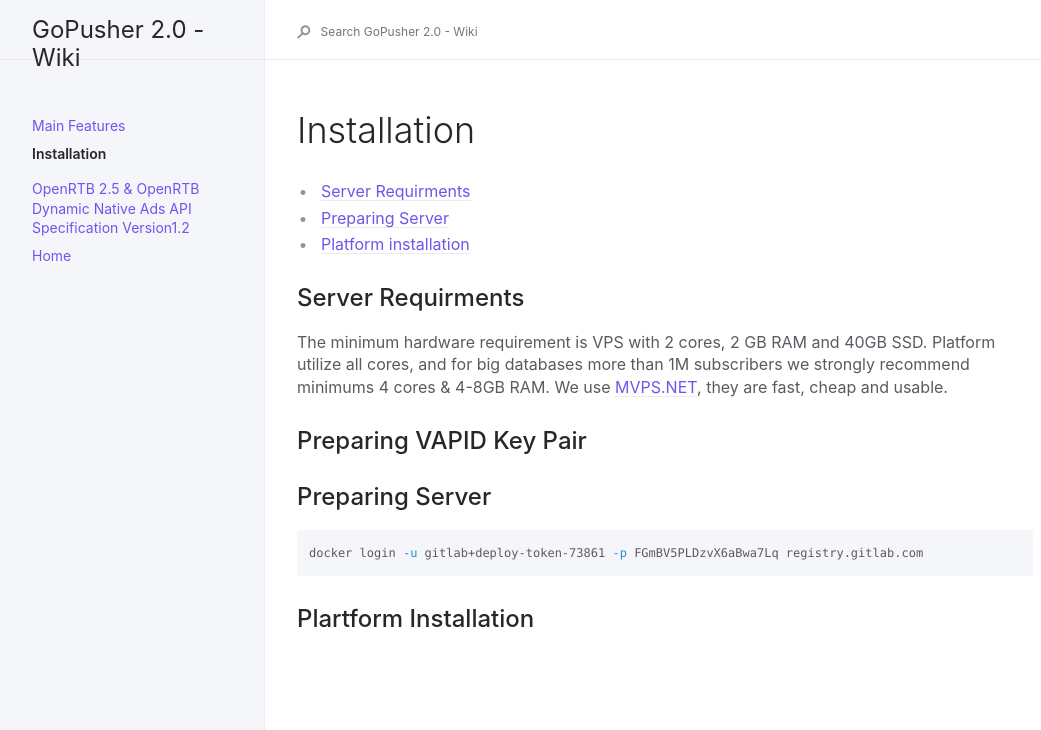
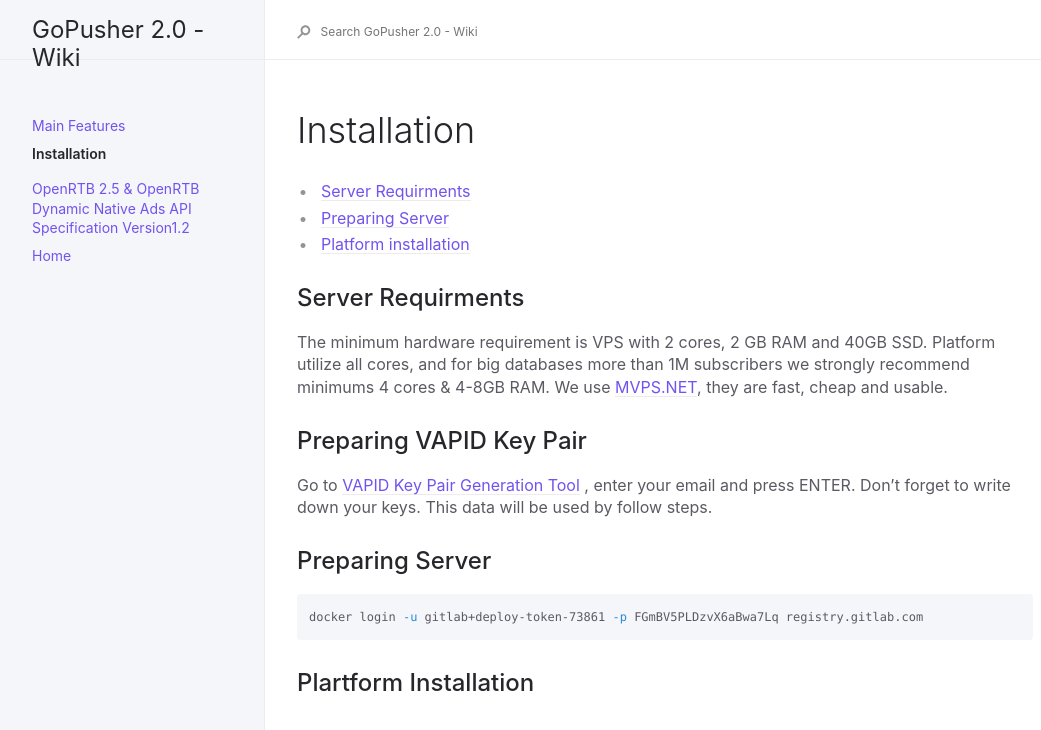
Before and after one commit to RapidCodeLab/gopusher-wiki, a Jekyll site: the page built from docs/02-install.md, in a window 1280 px wide. Shown: the top 730 px of the page, without its empty margins (91-1132 px from the left). Built offline with Jekyll 4.4.1, drawn with Linux system fonts in a browser that asks for light colours; our own code applies the rules of GitHub Pages for plain Markdown files.

````diff
--- a/docs/02-install.md
+++ b/docs/02-install.md
@@ -11,6 +11,8 @@ The minimum hardware requirement is VPS with 2 cores, 2 GB RAM and 40GB SSD. Pla
 
 ## Preparing VAPID Key Pair
 
+Go to [VAPID Key Pair Generation Tool](https://vapid-keys.rapidcodelab.repl.run/) , enter your email and press ENTER. Don't forget to write down your keys. This data will be used by follow steps.
+
 ## Preparing Server
 
 ```bash
````
